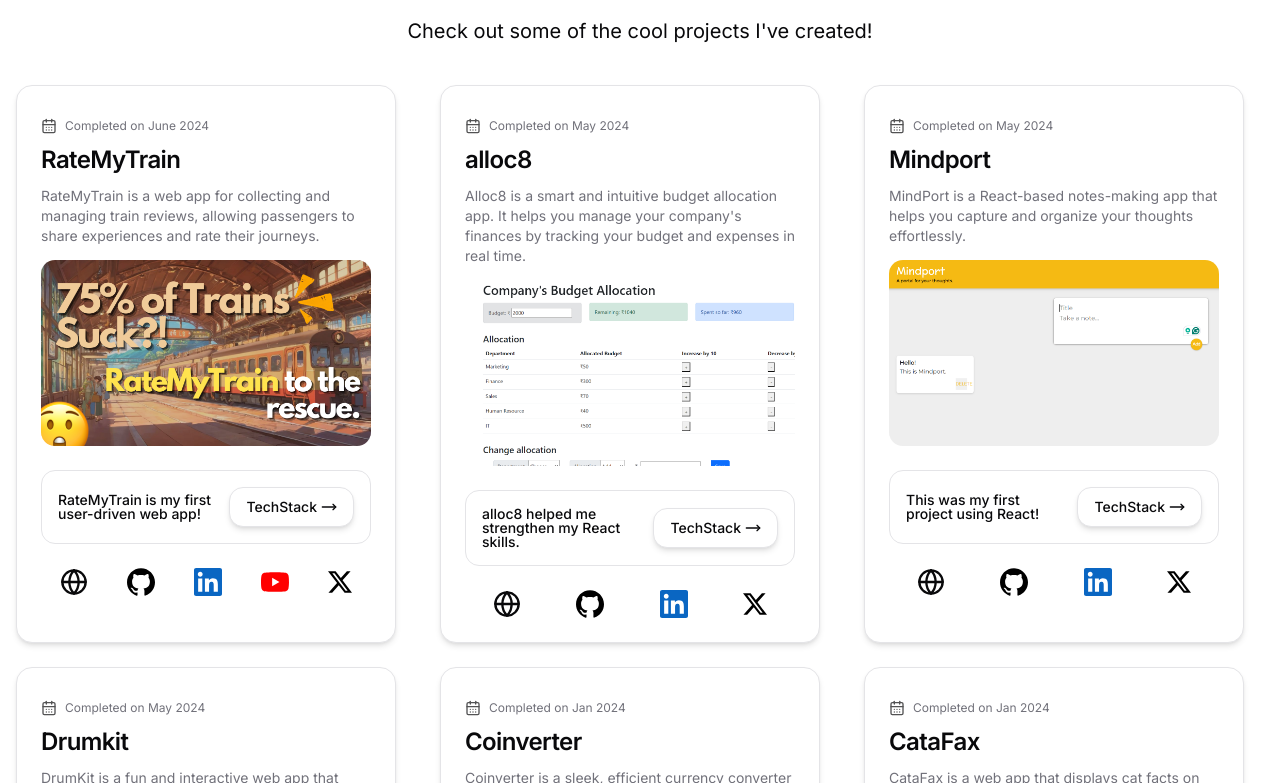
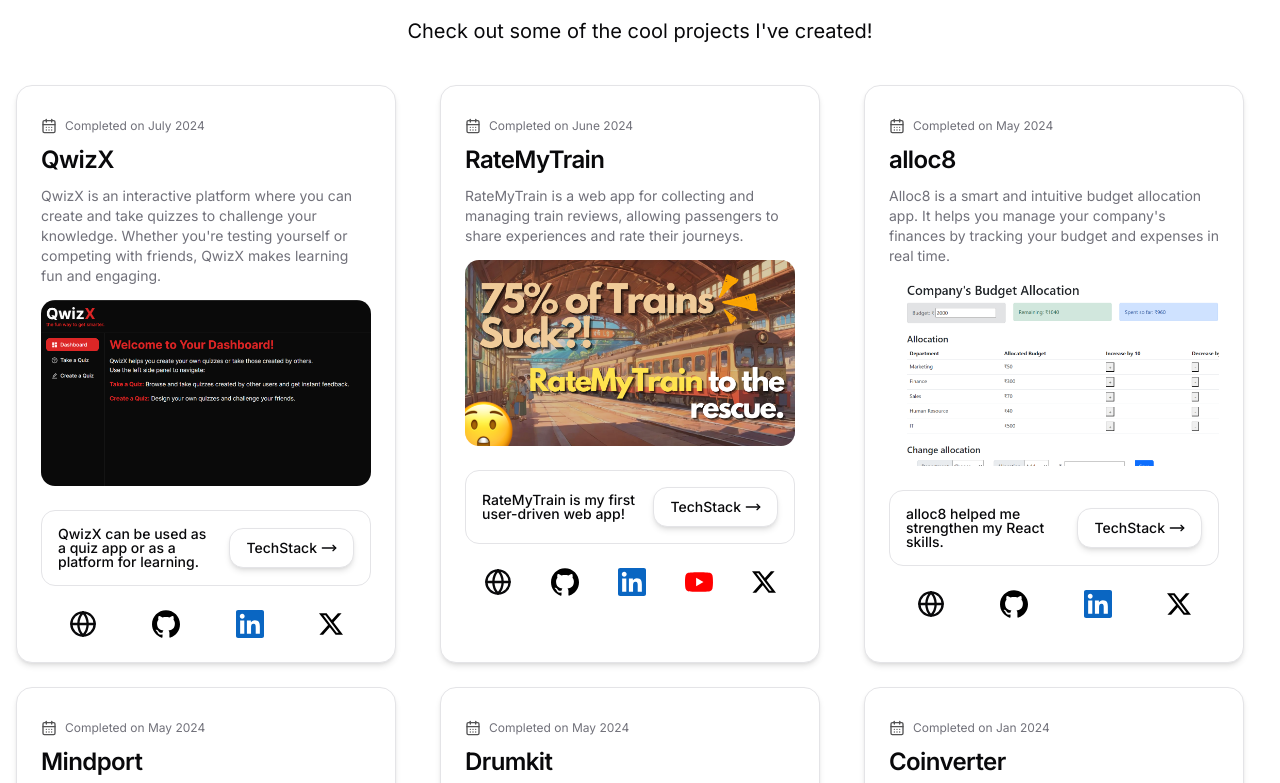
Before and after one commit to harshilshrma/my-portfolio, a Next.js app in the folder my-portfolio/: page / in a window 1280 px wide. Shown: the part 1597-2380 px from the top of the page. Built offline with nearby package versions, Linux system fonts and the light colour scheme.

Commit message:
added qwizx

```diff
--- a/my-portfolio/components/Projects.tsx
+++ b/my-portfolio/components/Projects.tsx
@@ -6,6 +6,22 @@ import { MoveUpRight } from "lucide-react";
 
 export default function Projects() {
     const projects = [
+        {
+            projectName: 'QwizX',
+            projectDescription: "QwizX is an interactive platform where you can create and take quizzes to challenge your knowledge. Whether you're testing yourself or competing with friends, QwizX makes learning fun and engaging.",
+            projectImage: '/qwizx.png',
+            imagewidth: 1280,
+            imageheight: 720,
+            githubLink: 'https://github.com/harshilshrma/qwizx',
+            linkedinLink: 'https://www.linkedin.com/posts/harshilshrma_project-webdev-nextjs-activity-7216753216279994368-bhjE?utm_source=share&utm_medium=member_desktop',
+            websiteLink: 'https://qwizx.vercel.app',
+            youtubeLink: '',
+            xlink: 'https://x.com/harshilshrma/status/1810988206667808940',
+            subhead: 'QwizX can be used as a quiz app or as a platform for learning.',
+            subtext: '',
+            techs: ["html5", "css3", "javascript", "typescript", "react", "nextdotjs", "supabase", "vercel", "git", "github", "vscode"],
+            date: "July 2024"
+        },
         {
             projectName: 'RateMyTrain',
             projectDescription: 'RateMyTrain is a web app for collecting and managing train reviews, allowing passengers to share experiences and rate their journeys.',
```
Also changed, not shown: my-portfolio/public/qwizx.png (added).
